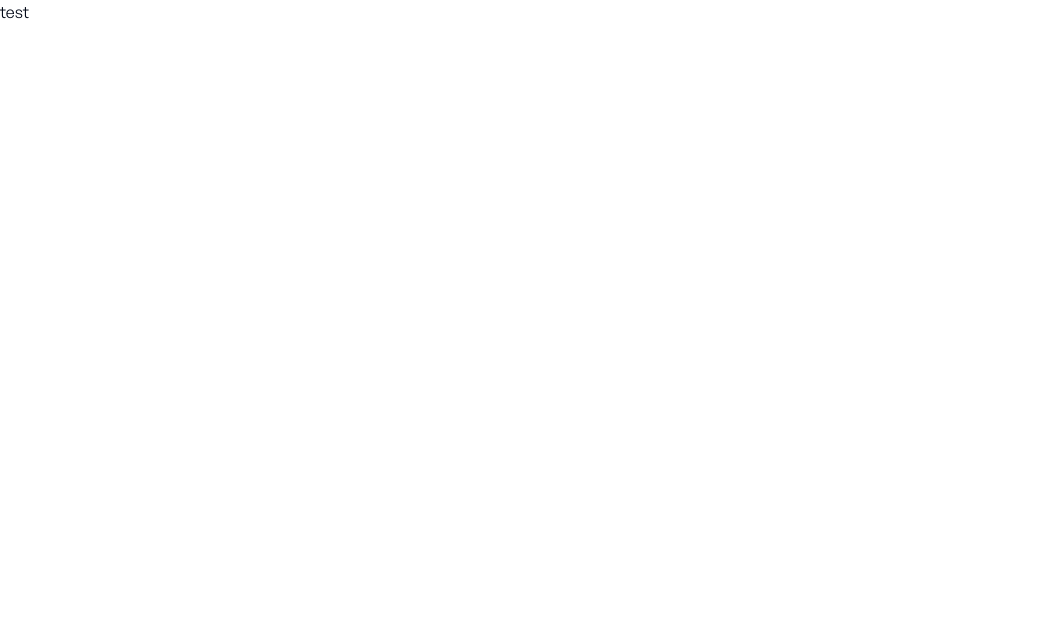
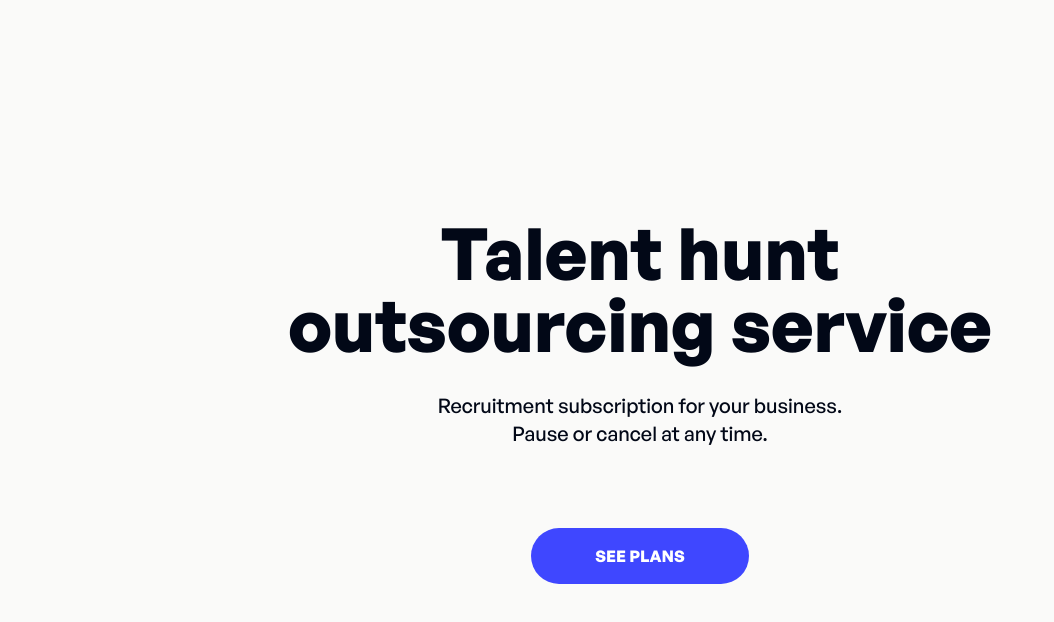
Before and after one commit to OlafStar/TalentHunt, a Next.js app: page / in a window 1280 px wide. Shown: the top 622 px of the page, without its empty margins (0-1054 px from the left). Built offline with nearby package versions, Linux system fonts and the light colour scheme.

Commit message:
Hero section

```diff
--- a/src/app/page.tsx
+++ b/src/app/page.tsx
@@ -1,3 +1,9 @@
+import HeroSection from '~components/organisms/HeroSection';
+
 export default function Home() {
-    return <main>{'test'}</main>;
+    return (
+        <main className='bg-[#FAFAF9]'>
+            <HeroSection />
+        </main>
+    );
 }
--- /dev/null
+++ b/src/components/organisms/HeroSection.tsx
@@ -0,0 +1,19 @@
+const HeroSection = () => {
+    return (
+        <section className="flex items-center justify-center h-[100vh]">
+            <div className="flex flex-col justify-center items-center gap-8 p-4">
+                <span className="text-5xl xs:text-7xl text-center font-bold max-w-[750px]">
+                    {'Talent hunt outsourcing service'}
+                </span>
+                <span className="text-xl text-center font-medium max-w-[435px]">
+                    {
+                        'Recruitment subscription for your business. Pause or cancel at any time.'
+                    }
+                </span>
+                <button className="mt-12 font-bold py-4 px-16 bg-mainBlue text-white rounded-full">{'SEE PLANS'}</button>
+            </div>
+        </section>
+    );
+};
+
+export default HeroSection;
--- a/tailwind.config.ts
+++ b/tailwind.config.ts
@@ -26,14 +26,14 @@ module.exports = {
                 'fit-1fr': 'fit-content(100%) 1fr',
             },
             colors: {
-                mainBlue: '#3360FF',
+                mainBlue: '#3F47FF',
                 border: 'hsl(var(--border))',
                 input: 'hsl(var(--input))',
                 ring: 'hsl(var(--ring))',
                 background: 'hsl(var(--background))',
                 foreground: 'hsl(var(--foreground))',
                 primary: {
-                    DEFAULT: '#3360FF',
+                    DEFAULT: '#3F47FF',
                     foreground: 'hsl(var(--primary-foreground))',
                 },
                 secondary: {
```
Also changed, not shown: .eslintrc.js, .eslintrc.json (deleted).
